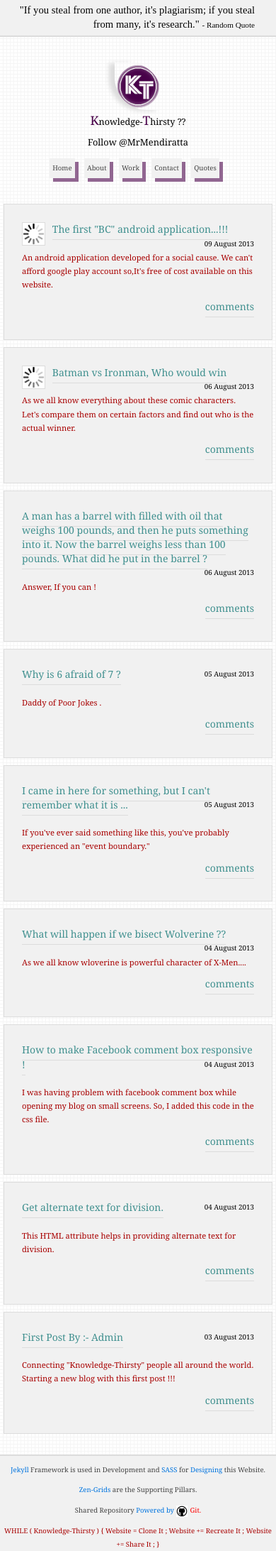
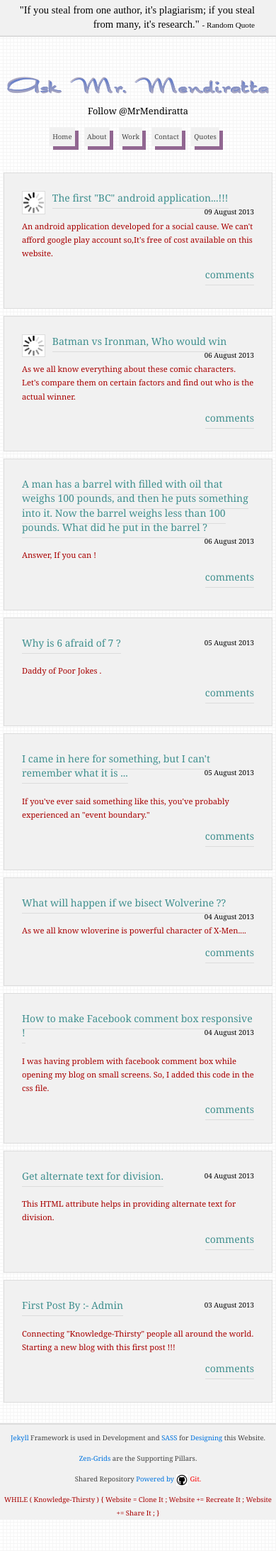
Before and after one commit to nishantmendiratta/nishantmendiratta.github.io, a Jekyll site: the page built from index.html, in a window 390 px wide. Shown: the whole page at 71% size. Built offline with Jekyll 4.4.1, drawn with Linux system fonts in a browser that asks for light colours; nearby versions of some CDN libraries; library files that are not in the unit come from our copies; comment, search, counter and statistics services are not loaded; after the commit the page ends 2141 px from its top, so only the background shows below that.

Commit message:
logo modified

```diff
--- a/_includes/header/topWrapper.html
+++ b/_includes/header/topWrapper.html
@@ -9,12 +9,13 @@
         		document.write(posts[Math.floor(Math.random() * posts.length)]);
         		document.write("\">");
         	</script>
-        			<img src="..//assets/kt_logo.png" class="admin-pic" height="18%" width="18%" alt="Random Post"/>
+        	<br />
+        			<img src="..//assets/mrmendiratta.png" width="100%" class="admin-pic" alt="Random Post"/>
+        	<br />
         	<script>
         		document.write("</a>");
     		 </script>
 
-			<a href="{{ site.url }}{{ site.baseurl }}"><span class="k">K</span>nowledge-<span class="k">T</span>hirsty ??</a>
 		</div><!--/title-->
 
 		<div class="social-sharing">
--- a/css/main.css
+++ b/css/main.css
@@ -722,10 +722,7 @@ body {
         font-size: 0.75em; } }
   .topWrapper .header .admin-pic {
     margin-top: -20px;
-    float: left;
     margin-right: 25px;
-    border-radius: 0px 86px 0px 86px;
-    box-shadow: -8px 1px 6px #DCDCDC;
     -webkit-transition: all 0.6s linear;
     -moz-transition: all 0.6s linear;
     -ms-transition: all 0.6s linear;
@@ -736,41 +733,22 @@ body {
       -moz-transition: all 0.6s linear;
       -ms-transition: all 0.6s linear;
       -o-transition: all 0.6s linear;
-      transition: all 0.6s linear;
-      border-radius: 86px 0px 86px 0px;
-      box-shadow: 6px 1px 6px #DCDCDC; }
-      @media screen and (max-width: 1024px) {
-        .topWrapper .header .admin-pic:hover {
-          border-radius: 0px 46px 0px 46px; } }
-      @media screen and (max-width: 786px) {
-        .topWrapper .header .admin-pic:hover {
-          border-radius: 46px 0px 46px 0px; } }
-      @media screen and (max-width: 480px) {
-        .topWrapper .header .admin-pic:hover {
-          border-radius: 46px 0px 46px 0px; } }
-      @media screen and (max-width: 320px) {
-        .topWrapper .header .admin-pic:hover {
-          border-radius: 26px 0px 26px 0px; } }
-    @media screen and (max-width: 1024px) {
-      .topWrapper .header .admin-pic {
-        border-radius: 0px 46px 0px 46px; } }
+      transition: all 0.6s linear; }
     @media screen and (max-width: 786px) {
       .topWrapper .header .admin-pic {
-        border-radius: 0px 46px 0px 46px;
         float: none;
         margin: 0 auto; } }
     @media screen and (max-width: 480px) {
       .topWrapper .header .admin-pic {
-        border-radius: 0px 46px 0px 46px;
         float: none;
         margin: 0 auto; } }
     @media screen and (max-width: 320px) {
       .topWrapper .header .admin-pic {
-        border-radius: 0px 26px 0px 26px;
         float: none;
         margin: 0 auto; } }
   .topWrapper .header .social-sharing {
-    margin: 10px; }
+    margin: 10px;
+    float: right; }
     @media screen and (max-width: 786px) {
       .topWrapper .header .social-sharing {
         clear: both;
```
Also changed, not shown: css/scss/shared/_header.scss (+1 -13 lines), assets/mrmendiratta.png (added).
